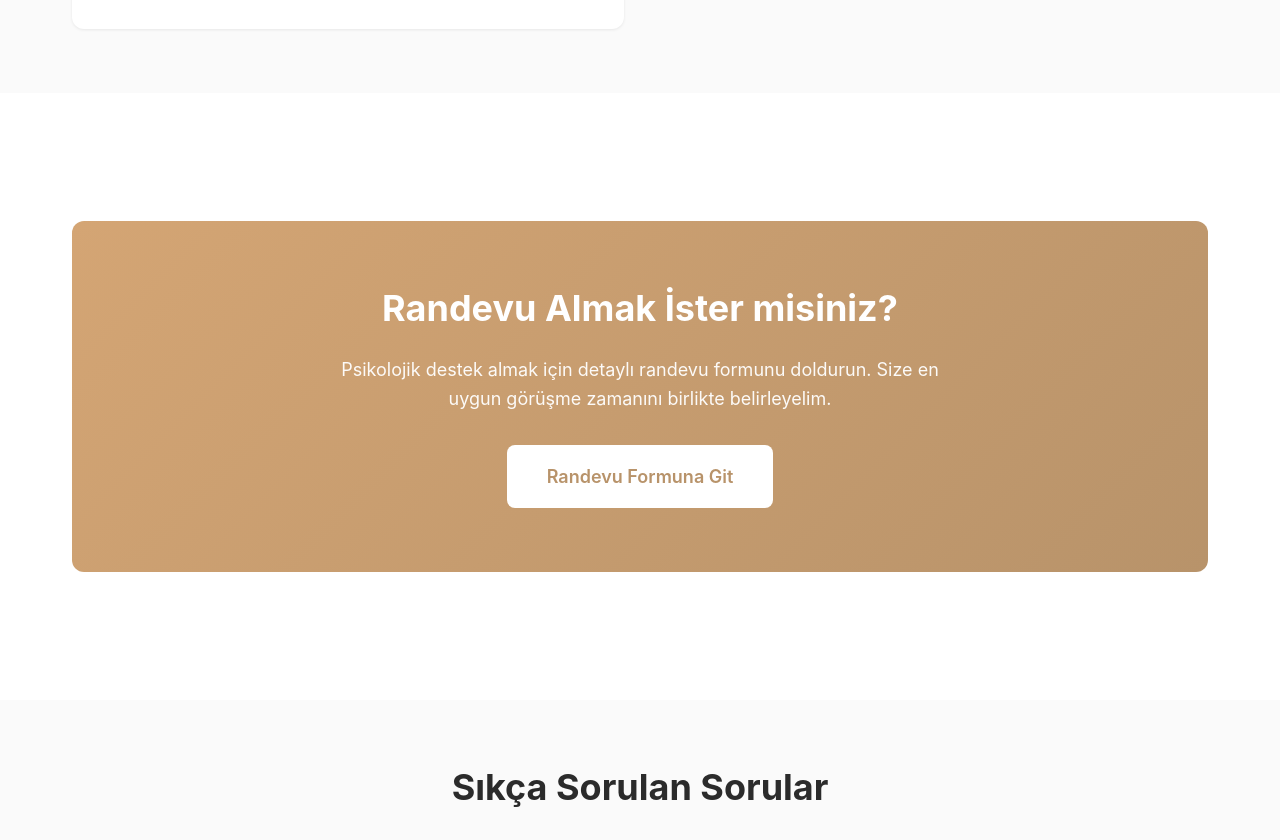
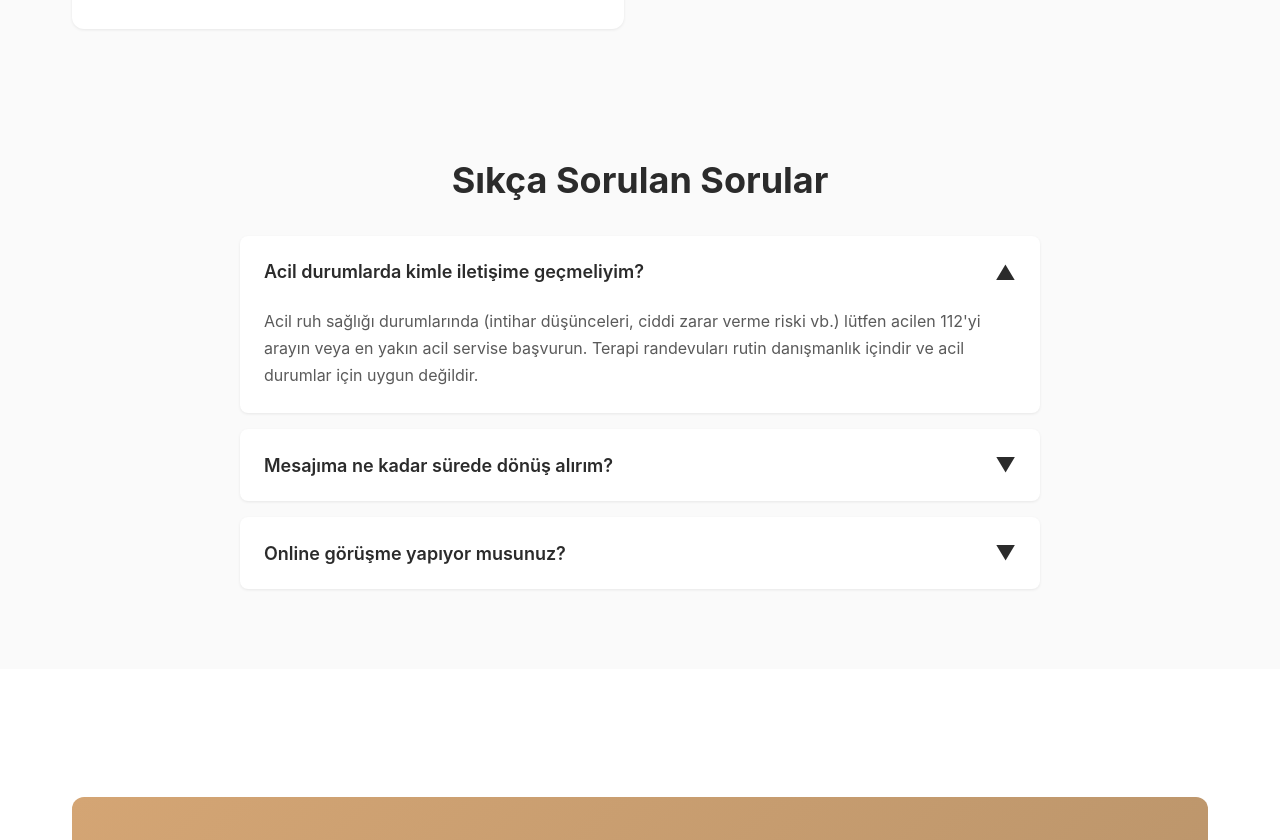
Before and after one commit to ali-yalcinkaya/psikolog_website, a plain HTML site: page iletisim.html in a window 1280 px wide. Shown: the part 1693-2533 px from the top of the page. Drawn offline with Linux system fonts and the light colour scheme.

Commit message:
Remove 'Randevu Al' CTA section
Removed the 'Randevu Al' call-to-action section from the contact page.

```diff
--- a/iletisim.html
+++ b/iletisim.html
@@ -232,20 +232,6 @@
       </div>
     </section>
 
-    <!-- Randevu Al CTA -->
-    <section class="section">
-      <div class="container">
-        <div class="cta-section">
-          <h2>Randevu Almak İster misiniz?</h2>
-          <p>
-            Psikolojik destek almak için detaylı randevu formunu doldurun.
-            Size en uygun görüşme zamanını birlikte belirleyelim.
-          </p>
-          <a href="randevu.html" class="btn btn-primary btn-large">Randevu Formuna Git</a>
-        </div>
-      </div>
-    </section>
-
     <!-- SSS -->
     <section class="section section-alt">
       <div class="container">
```
